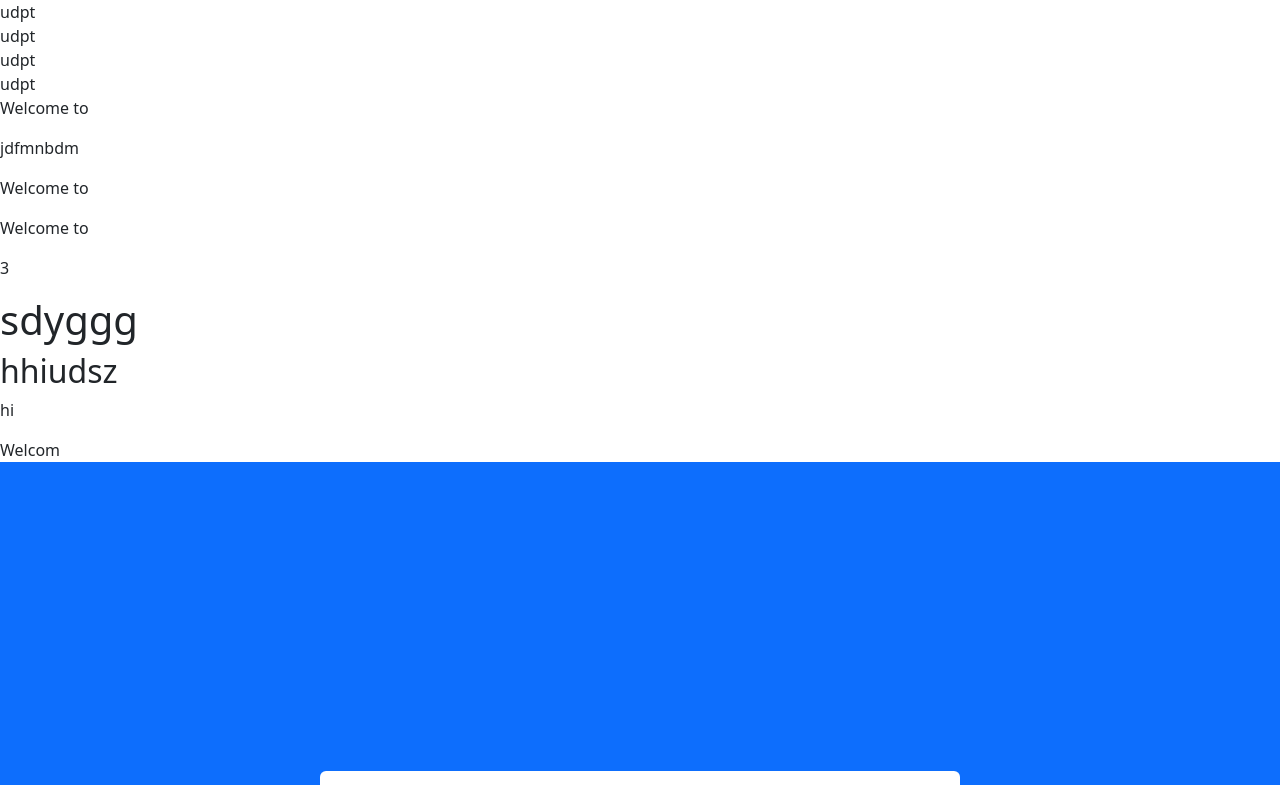
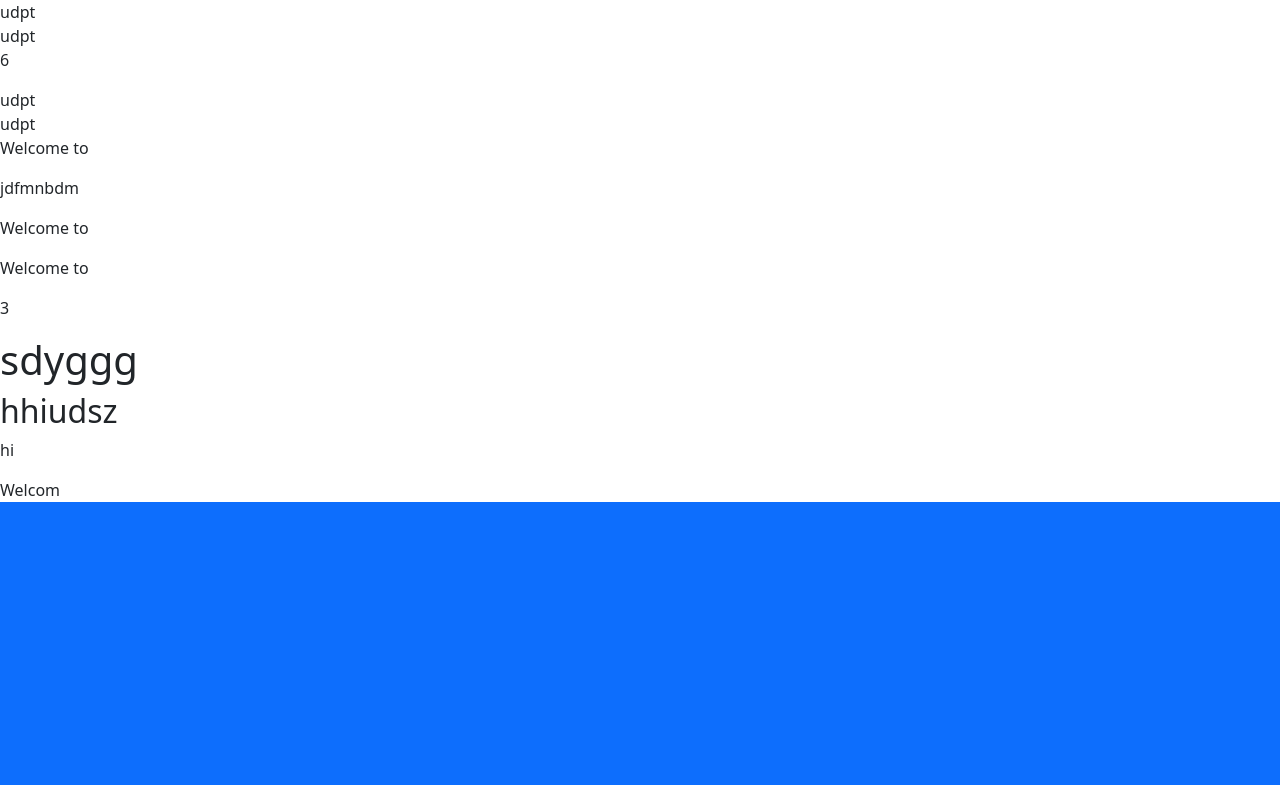
Before and after one commit to Anand370/po-practice-react-app, a React (Vite) app: page / in a window 1280 px wide. Shown: the top 785 px of the page. Built offline with nearby package versions, Linux system fonts and the light colour scheme.

Commit message:
Update Sdpt.jsx

```diff
--- a/src/Sdpt.jsx
+++ b/src/Sdpt.jsx
@@ -5,6 +5,7 @@ function Sdpt() {
     <>
      <div>udpt</div>
      <div>udpt</div>
+      <p>6</p>
      <div>udpt</div>
      <div>udpt</div>
      <p>Welcome to </p>
```
